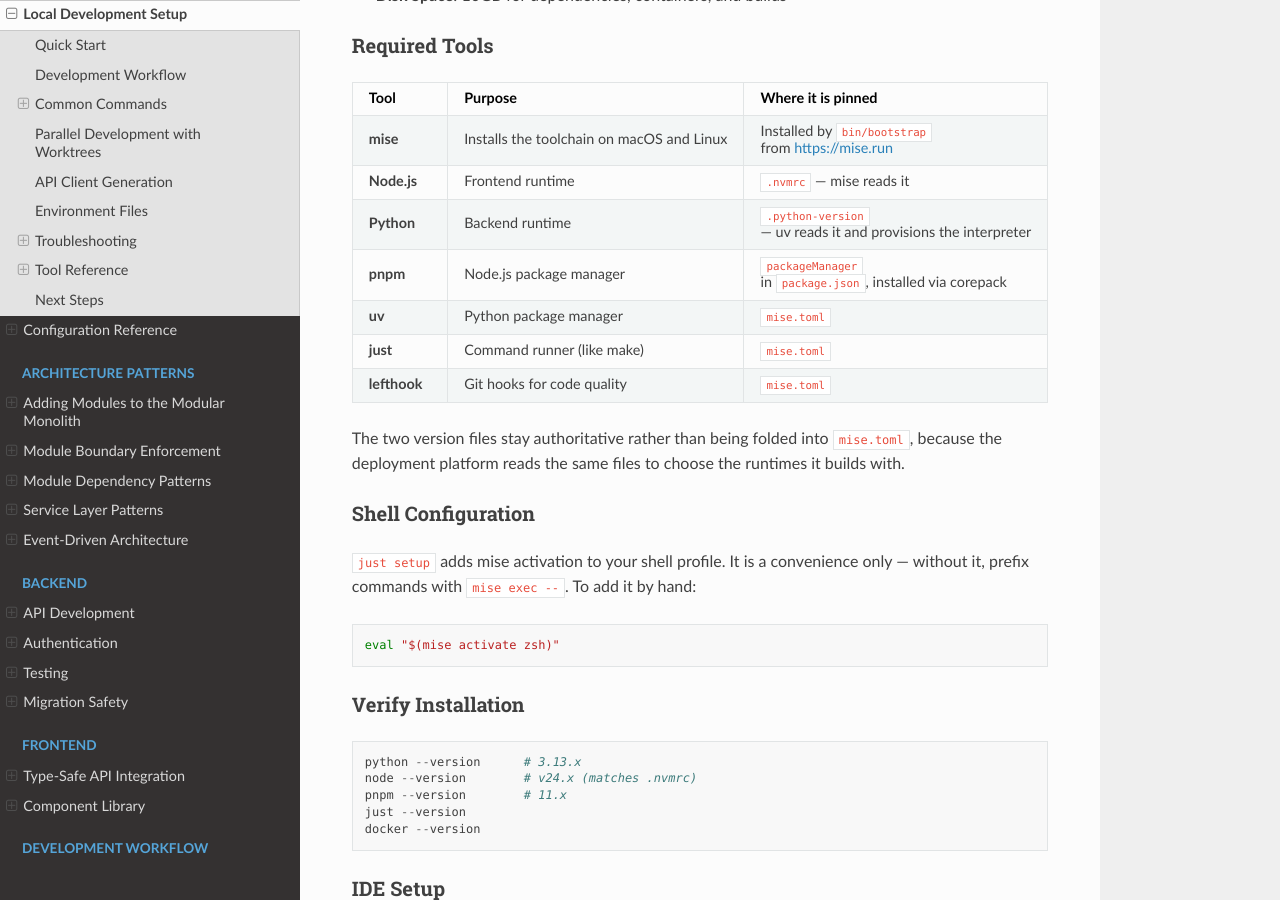
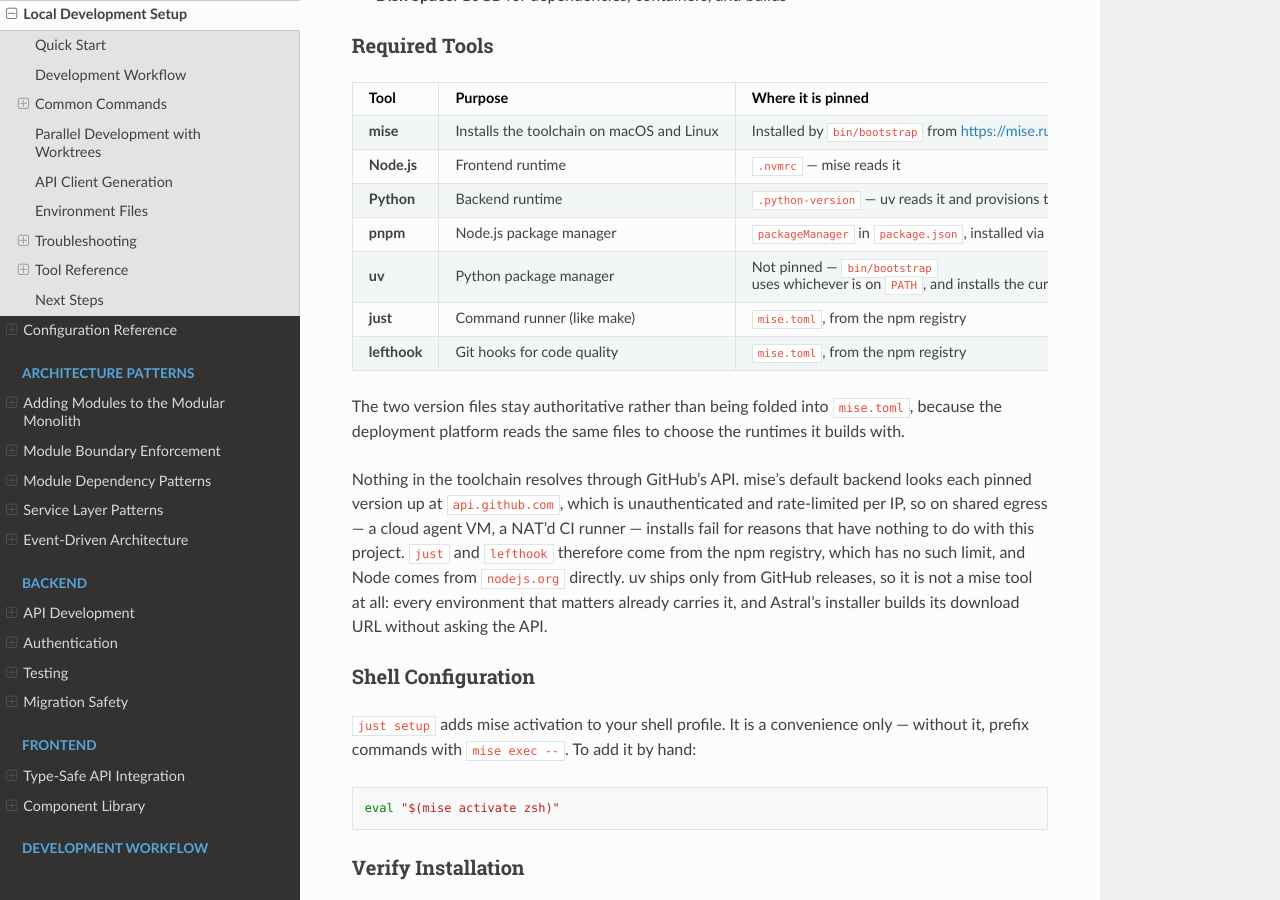
Before and after one commit to mascah/platform-django, a Sphinx documentation site: the page built from docs/1-getting-started/local-setup.rst, in a window 1280 px wide and 900 px high, scrolled down 4560 px. Built offline with Sphinx 7.4.7 and the Read the Docs theme 3.1.0, drawn with Linux system fonts in a browser that asks for light colours.

Commit message:
fix: keep GitHub's rate-limited API out of the toolchain install
mise's default backend, aqua, resolves every pinned version at
api.github.com/repos/.../releases/tags/..., unauthenticated and rate-limited
at 60/hour per IP. Behind shared egress — a cloud agent VM, a NAT'd runner —
that budget is routinely spent by other tenants, so installing uv, just and
lefthook fails for reasons that have nothing to do with this project.

just and lefthook now come from the npm registry, which has no per-IP limit,
at the same versions aqua resolved. Node already came from nodejs.org.

uv leaves mise.toml entirely: it ships only from GitHub releases, so no
backend avoids the problem. It does not need one — the cloud image, Homebrew
and CI's astral-sh/setup-uv all carry it already, and bootstrap installs the
current release from Astral on a machine that does not. That installer builds
its download URL directly rather than asking the API. uv is consequently no
longer version-pinned, which matches what CI already did; the version that
changes build output is Node, still pinned in .nvmrc.

Node installs on its own line first, because the npm-backed tools need a
working node before mise can fetch them.

Verified in a clean ubuntu:24.04 container as root with api.github.com
blackholed: bootstrap succeeds cold in 36s, is idempotent, and yields node
v24.18.1, just 1.51.0, lefthook 2.0.12, Python 3.13.14 and a working Django.

Co-Authored-By: Claude Opus 5 (1M context) <noreply@anthropic.com>

```diff
--- a/docs/1-getting-started/local-setup.rst
+++ b/docs/1-getting-started/local-setup.rst
@@ -228,17 +228,27 @@ Required Tools
      - ``packageManager`` in ``package.json``, installed via corepack
    * - **uv**
      - Python package manager
-     - ``mise.toml``
+     - Not pinned --- ``bin/bootstrap`` uses whichever is on ``PATH``, and
+       installs the current release from Astral if there is none
    * - **just**
      - Command runner (like make)
-     - ``mise.toml``
+     - ``mise.toml``, from the npm registry
    * - **lefthook**
      - Git hooks for code quality
-     - ``mise.toml``
+     - ``mise.toml``, from the npm registry
 
 The two version files stay authoritative rather than being folded into
 ``mise.toml``, because the deployment platform reads the same files to choose
 the runtimes it builds with.
+
+Nothing in the toolchain resolves through GitHub's API. mise's default backend
+looks each pinned version up at ``api.github.com``, which is unauthenticated and
+rate-limited per IP, so on shared egress --- a cloud agent VM, a NAT'd CI runner
+--- installs fail for reasons that have nothing to do with this project. ``just``
+and ``lefthook`` therefore come from the npm registry, which has no such limit,
+and Node comes from ``nodejs.org`` directly. uv ships only from GitHub releases,
+so it is not a mise tool at all: every environment that matters already carries
+it, and Astral's installer builds its download URL without asking the API.
 
 Shell Configuration
 ^^^^^^^^^^^^^^^^^^^
```
Also changed, not shown: mise.toml (+15 -4 lines), 1 other file.
